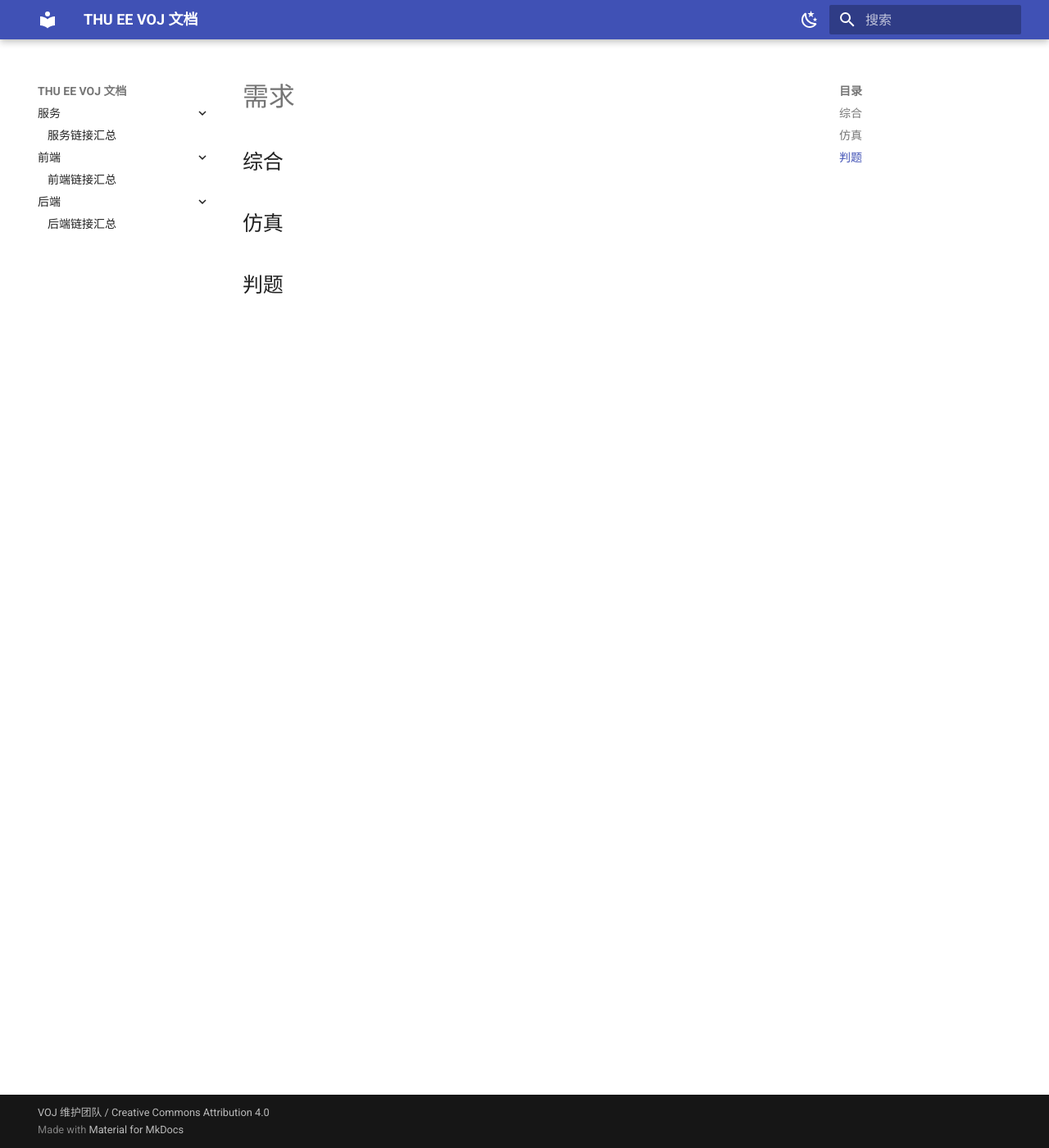
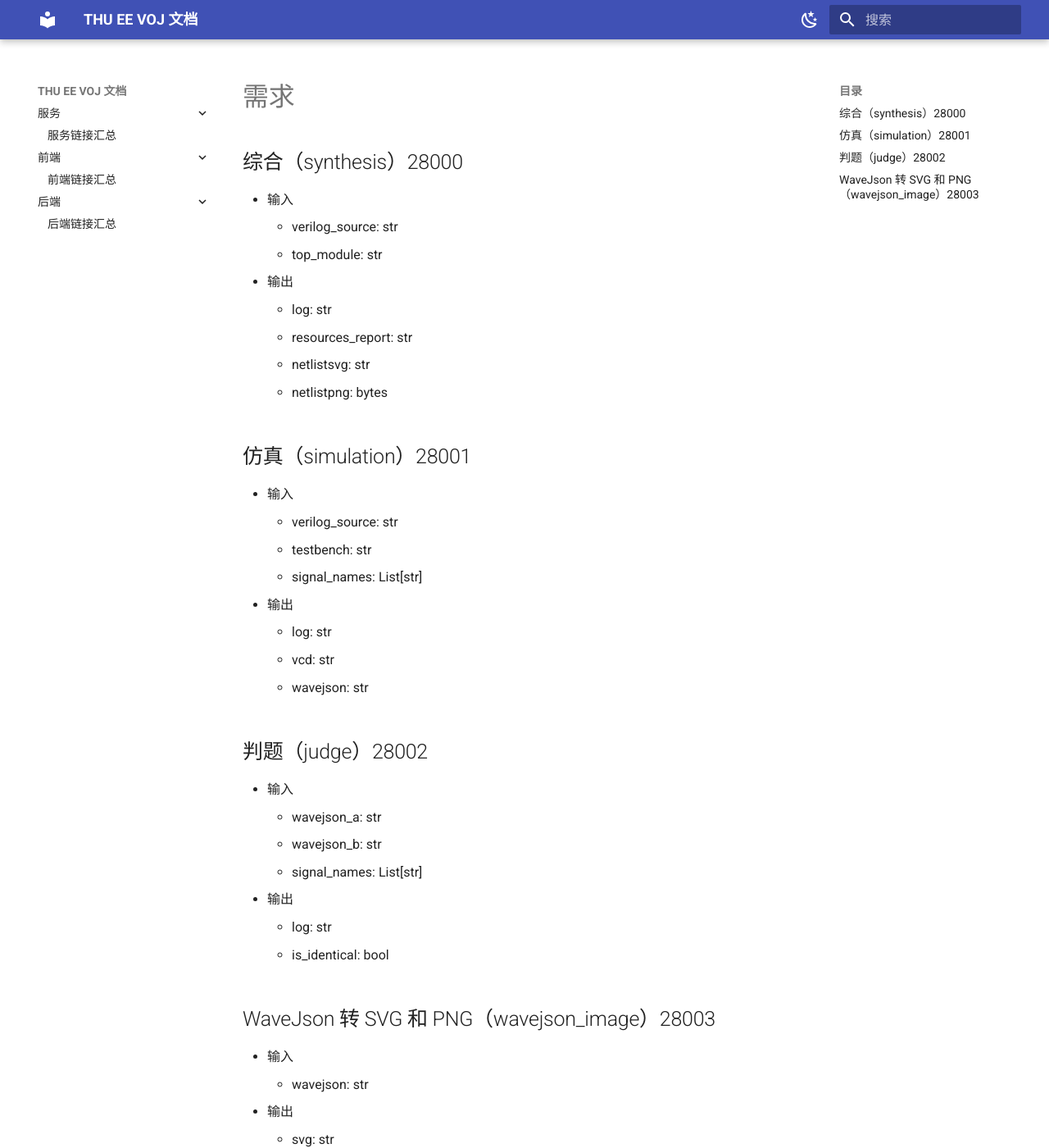
Before and after one commit to EEVOJ/book, an MkDocs documentation site: the page built from docs/SERVICES/requirements.md, in a window 1280 px wide and 1400 px high. Shown: the whole window at 82% size. Built offline with MkDocs 1.6.1 and Material for MkDocs 9.7.7, drawn with Linux system fonts in a browser that asks for light colours.

Commit message:
better requirements

```diff
--- a/docs/SERVICES/requirements.md
+++ b/docs/SERVICES/requirements.md
@@ -1,11 +1,41 @@
 # 需求
 
-## 综合
+## 综合（synthesis）28000
 
+- 输入
+    - verilog_source: str
+    - top_module: str
+- 输出
+    - log: str
+    - resources_report: str
+    - netlistsvg: str
+    - netlistpng: bytes
 
+## 仿真（simulation）28001
 
-## 仿真
+- 输入
+    - verilog_source: str
+    - testbench: str
+    - signal_names: List[str]
+- 输出
+    - log: str
+    - vcd: str
+    - wavejson: str
 
+## 判题（judge）28002
 
+- 输入
+    - wavejson_a: str
+    - wavejson_b: str
+    - signal_names: List[str]
+- 输出
+    - log: str
+    - is_identical: bool
 
-## 判题
+## WaveJson 转 SVG 和 PNG（wavejson_image）28003
+
+- 输入
+    - wavejson: str
+- 输出
+    - svg: str
+    - png: bytes
```
Also changed, not shown: docs/BACKEND/requirements.md (+3 -5 lines), docs/FRONTEND/requirements.md (+7 -7 lines).
